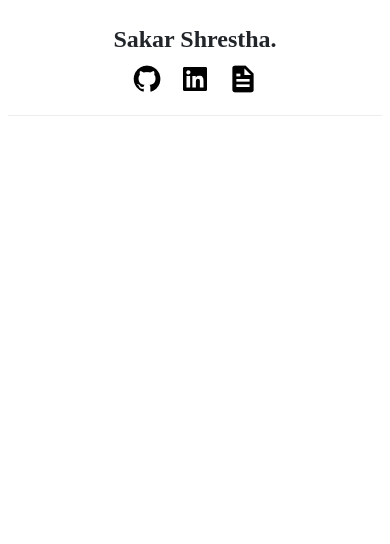
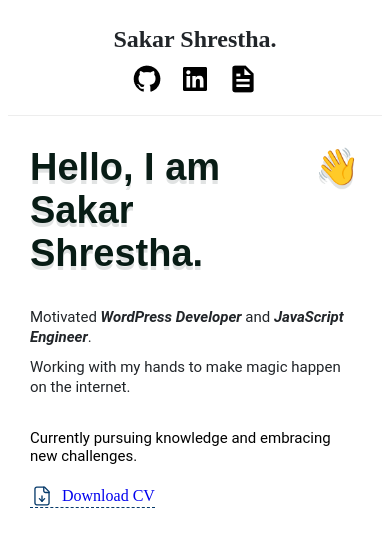
Before and after one commit to Sakarrr/portfolio-site-react, a React (Create React App) app: page / in a window 390 px wide. Before the commit this address had no page. Shown: the top 544 px of the page. Built offline with nearby package versions, Linux system fonts and the light colour scheme.

Commit message:
Fix - Intro section responsive styles

```diff
--- a/src/App.js
+++ b/src/App.js
@@ -13,7 +13,7 @@ const App = () => {
     <Router>
       <Header />
       <Routes>
-        {/*<Route path="/" element={<Content />} />*/}
+        <Route path="/" element={<Content />} />
         <Route
           path="/pdf-viewer"
           element={<PdfViewer file=".assets/Sakar_Shrestha_CV_2024.pdf" />}
--- a/src/components/Content.js
+++ b/src/components/Content.js
@@ -7,8 +7,8 @@ const Content = () => {
   return (
     <>
       <Intro />
-      <Portfolio />
-      <HireMe />
+      {/*<Portfolio />*/}
+      {/*<HireMe />*/}
     </>
   );
 };
--- a/src/components/Intro.js
+++ b/src/components/Intro.js
@@ -6,20 +6,21 @@ const IntroSection = () => {
     <div className="ss-intro">
       <div className="ss-container">
         <div className="ss-row">
-          <h1 className="ss-intro__title">
-            Hello, I am Sakar Shrestha. <span>👋</span>
-          </h1>
+          <div className="ss-intro__title">
+            <h1>Hello, I am Sakar Shrestha.</h1> <span>👋</span>
+          </div>
           <p className="ss-intro__description">
-            Motivated{" "}
+            <p>Motivated{" "}
               <b>
-              <i> Frontend/WordPress Developer </i>
+                <i>WordPress Developer </i>
               </b>{" "}
               and{" "}
               <b>
                 <i>JavaScript Engineer</i>
               </b>
               . <br></br>
-            Working with my hands to make magic happen on the internet.
+            </p>
+            <p>Working with my hands to make magic happen on the internet.</p>
           </p>
           <p className={"ss-intro__tagline"}>
             Currently pursuing knowledge and embracing new challenges.
@@ -63,7 +64,7 @@ const IntroSection = () => {
                   stroke-linejoin="round"
                 />
               </svg>
-              Download CV
+              <span>Download CV</span>
             </a>
           </span>
         </div>
--- a/src/styles/intro.scss
+++ b/src/styles/intro.scss
@@ -10,9 +10,12 @@
     margin: 0 0 32px 0;
     color: #081c15;
     text-shadow: 0px 4px 0px rgba(8, 28, 21, 0.12);
-    font-family: "Frank Ruhl Libre", sans-serif;
-    font-size: 70px;
-    font-weight: 700;
+
+    h1 {
+      font-family: "Frank Ruhl Libre", sans-serif;
+      font-size: 70px;
+      font-weight: 700;
+    }
 
     span {
       color: #081c15;
@@ -25,30 +28,28 @@
   .ss-intro__description {
     margin: 0 0 32px 0;
     color: #212529;
-    font-family: Roboto;
+    font-family: "Roboto";
     font-size: 20px;
     font-weight: 400;
     line-height: 36px;
+  }
 
-    &.tag {
-      margin-bottom: 20px;
-      color: #555a60;
-      font-family: Roboto;
-      font-size: 16px;
-      font-weight: 400;
-      line-height: 30px;
-    }
+  .ss-intro__tagline {
+    font-family: "Roboto";
+    font-size: 16px;
+    font-weight: 400;
   }
 
   .ss-intro__download-cv {
     width: fit-content;
-    padding: 6px 8px;
-    border-bottom: 1px dashed #053969;
 
     a {
-      display: flex;
+      display: inline-flex;
+      align-items: center;
       gap: 8px;
       text-decoration: none;
+      margin-top: 20px;
+      border-bottom: 1px dashed #053969;
     }
   }
 
--- a/src/styles/responsive.scss
+++ b/src/styles/responsive.scss
@@ -1,5 +1,38 @@
 /* Tablet styles */
 @media (max-width: 1024px) {
+  .ss-intro .ss-row {
+    padding: 20px;
+  }
+
+  .ss-intro  {
+    .ss-intro__title {
+      h1 {
+        font-size: 38px;
+      }
+
+
+      span {
+        font-size: 36px;
+      }
+    }
+
+    .ss-intro__description {
+      font-size: 15px;
+
+      p {
+        line-height: 20px;
+
+        &:first-child {
+          margin-bottom: 10px;
+        }
+      }
+    }
+
+    .ss-intro__tagline {
+      font-size: 15px;
+    }
+  }
+
 }
 
 /* Mobile styles */
@@ -7,7 +40,11 @@
 }
 
 @media (max-width: 465px) {
-  .ss-header .ss-container .ss-row {
-    flex-direction: column;
+  .ss-header  {
+    .ss-container {
+      .ss-row {
+        flex-direction: column;
+      }
+    }
   }
 }
```
Lines whose indentation alone changed are shown as unchanged.
